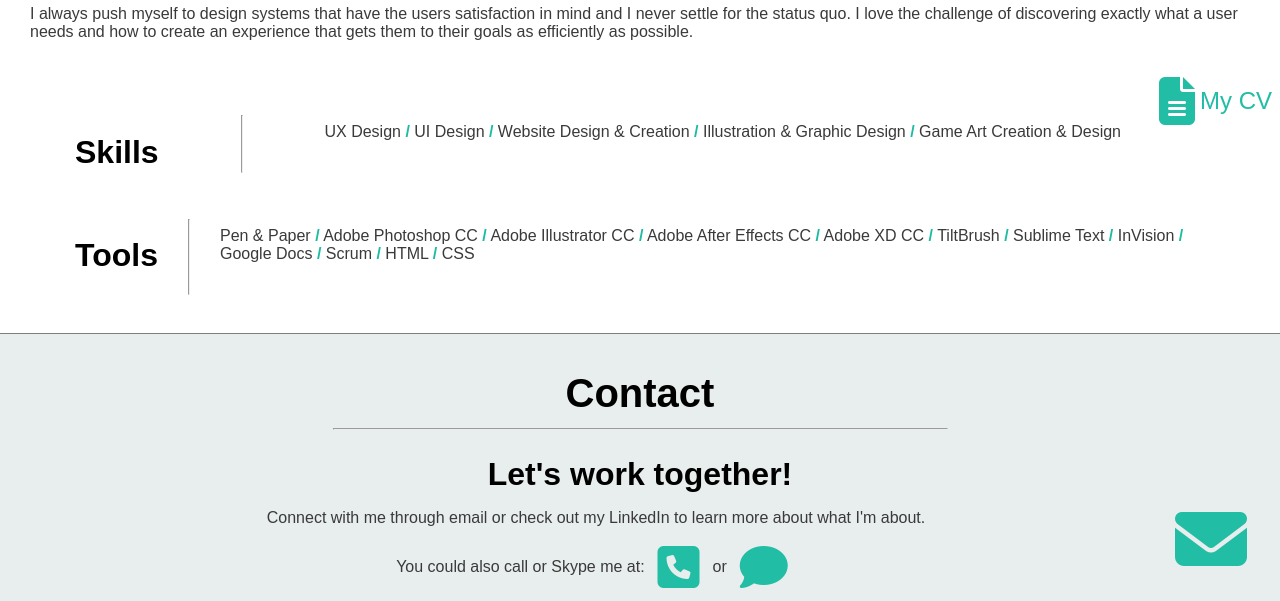
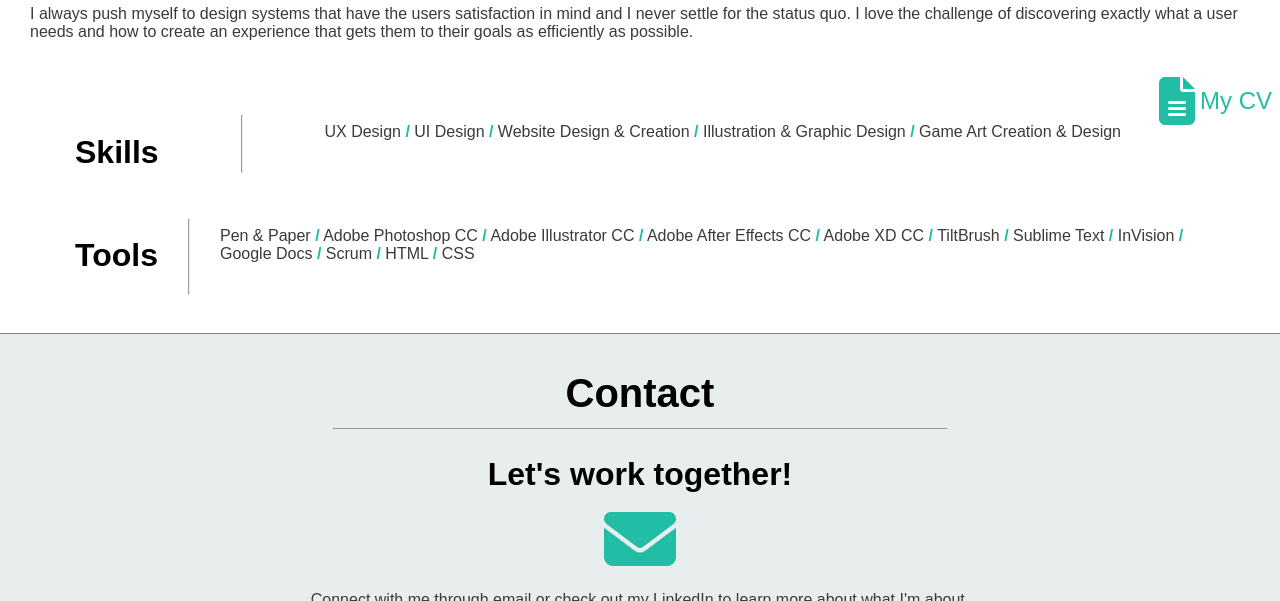
Before and after one commit to nextjenart/jh_portfolio_website, a plain HTML site: page about.html in a window 1280 px wide. Shown: the part 1061-1662 px from the top of the page. Drawn offline with nearby package versions, Linux system fonts and the light colour scheme; a web font is replaced by a local one.

Commit message:
Minor visual change

```diff
--- a/about.html
+++ b/about.html
@@ -77,7 +77,7 @@
 <hr class="short-break"></hr>
   <div>
     <h2 class="center">Let's work together!</h2>
-    <a id="email" class="center" target="_blank" href="mailto:jennifer.r.howard10@gmail.com?subject=Hello! Stumbled upon your portfolio site!&">
+    <a id="email" class="center" target="_blank" style="float:none;" href="mailto:jennifer.r.howard10@gmail.com?subject=Hello! Stumbled upon your portfolio site!&">
         <i class="fa fa-envelope fa-3x center"></i>
       </a>
     <p class="center">Connect with me through email or check out my LinkedIn to learn more about what I'm about.</p>
```
Also changed, not shown: contact.html (+1 -1 lines), index.html (+1 -1 lines), schnitzeljagd.html (+1 -1 lines).
